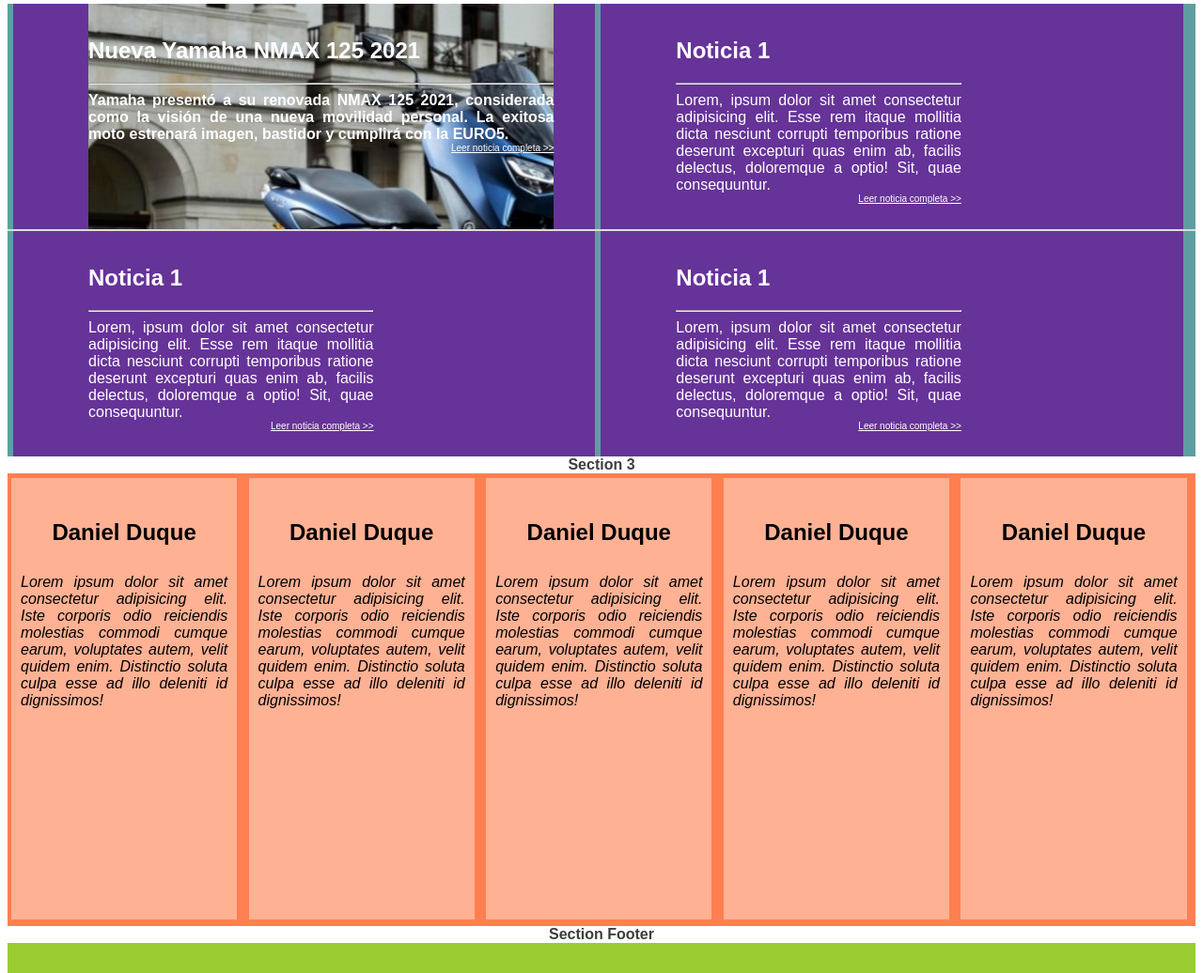
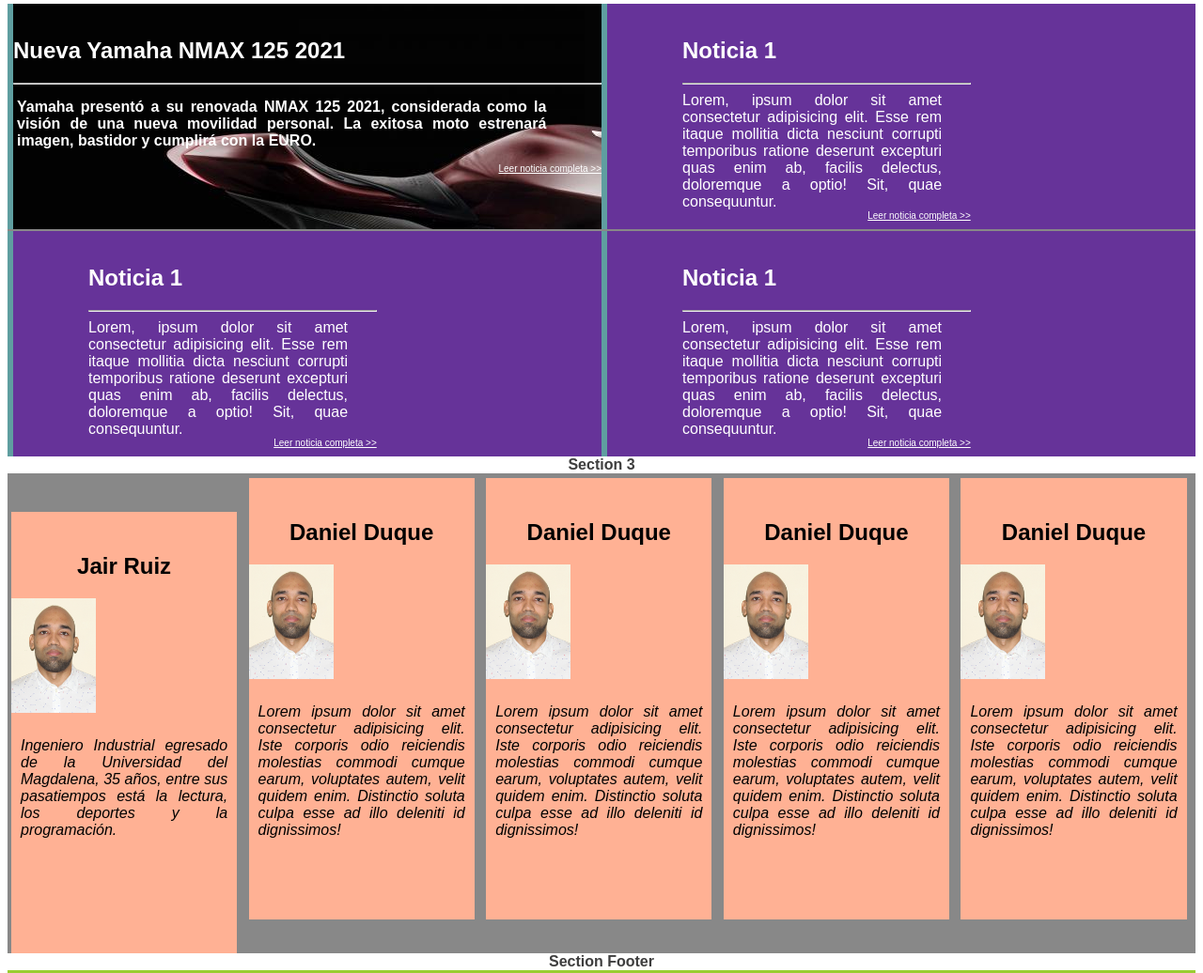
Before and after one commit to Team-58/semana-1-58, a website: page src/index.html in a window 1280 px wide. Shown: the part 849-1885 px from the top of the page at 94% size. Drawn offline with Linux system fonts and the light colour scheme.

Commit message:
cambio 2

```diff
--- a/src/index.html
+++ b/src/index.html
@@ -23,13 +23,13 @@
                             <a href="#" class="main-menu__link">Inicio</a>
                         </li>
                         <li class="item">
-                            <a href="#" class="main-menu__link">Servicios</a>
+                            <a href="#services" class="main-menu__link">Servicios</a>
                         </li>
                         <li class="item">
-                            <a href="#" class="main-menu__link">Noticias</a>
+                            <a href="#news" class="main-menu__link">Noticias</a>
                         </li>
                         <li class="item">
-                            <a href="#" class="main-menu__link">Equipo</a>
+                            <a href="#team" class="main-menu__link">Equipo</a>
                         </li>
                     </ul>
                 </nav>
@@ -39,7 +39,7 @@
             </div>
 
         </div>
-        <div class="services">
+        <div id="services">
             <div class="col-3">
                 <p>
                     <i class="fas fa-ambulance" style="font-size:200px"></i>
@@ -91,23 +91,21 @@
             </div>
         </div>
 
-        <div class="section-2">
+        <div id="news">
             <p class="section-text">Section 2</p>
             <div class="section-news">
 
                 <div class="news">
                     <div class="news-data">
-                        <div class="news-image">
-                            <i class="fas fa-ambulance news-logo" style="font-size:150px"></i>
-                        </div>
+
                         <div class="news-text1">
 
                             <h2 class="news-title">Nueva Yamaha NMAX 125 2021</h2>
                             <hr>
-                            <p class="news-info" style="margin:0; padding:0;"> <b>Yamaha presentó a su renovada NMAX 125 2021,
+                            <p class="news-info" style="margin:10; padding:0;"> <b>Yamaha presentó a su renovada NMAX 125 2021,
                                 considerada como la visión de una nueva movilidad personal. La exitosa moto estrenará imagen,
-                                bastidor y cumplirá con la EURO5.</b> </p>
-                            <span class="news-url"><a href="#">Leer noticia completa >></a></span>
+                                bastidor y cumplirá con la EURO.</b> </p>
+                            <span class="news-url"><a href="https://www.elcarrocolombiano.com/dos-ruedas/yamaha-nmax-125-2021-ahora-mas-tecnologica-y-eficiente/">Leer noticia completa >></a></span>
 
                         </div>
                     </div>
@@ -157,8 +155,26 @@
 
         </div>
 
-        <div class="section-3">
+        <div id="team">
             <p class="section-text">Section 3</p>
+            <div class="col-5">
+                    <p>
+
+                        <i class="fas fa-ambulance" style="font-size:150px"></i>
+                    </p>
+                    <div class="service-content">
+
+                        <h2>
+                            Jair Ruiz
+                        </h2>
+
+                           <div class="contenedorfoto"><div class="foto"></div></div>
+                        <p class="service-text memebers">
+                            Ingeniero Industrial egresado de la Universidad del Magdalena, 35 años, entre sus pasatiempos está la lectura, los deportes y la programación.
+                        </p>
+
+                    </div>
+                </div>
             <div class="col-5">
                     <p>
 
@@ -169,6 +185,7 @@
                         <h2>
                             Daniel Duque
                         </h2>
+                        <div class="foto"></div>
                         <p class="service-text memebers">
                             Lorem ipsum dolor sit amet consectetur adipisicing elit. Iste corporis odio reiciendis molestias commodi cumque earum, voluptates
                             autem, velit quidem enim. Distinctio soluta culpa esse ad illo deleniti id dignissimos!
@@ -185,6 +202,7 @@
                         <h2>
                             Daniel Duque
                         </h2>
+                        <div class="foto"></div>
                         <p class="service-text memebers">
                             Lorem ipsum dolor sit amet consectetur adipisicing elit. Iste corporis odio reiciendis molestias commodi cumque earum, voluptates
                             autem, velit quidem enim. Distinctio soluta culpa esse ad illo deleniti id dignissimos!
@@ -201,6 +219,7 @@
                         <h2>
                             Daniel Duque
                         </h2>
+                        <div class="foto"></div>
                         <p class="service-text memebers">
                             Lorem ipsum dolor sit amet consectetur adipisicing elit. Iste corporis odio reiciendis molestias commodi cumque earum, voluptates
                             autem, velit quidem enim. Distinctio soluta culpa esse ad illo deleniti id dignissimos!
@@ -217,22 +236,7 @@
                         <h2>
                             Daniel Duque
                         </h2>
-                        <p class="service-text memebers">
-                            Lorem ipsum dolor sit amet consectetur adipisicing elit. Iste corporis odio reiciendis molestias commodi cumque earum, voluptates
-                            autem, velit quidem enim. Distinctio soluta culpa esse ad illo deleniti id dignissimos!
-                        </p>
-                    </div>
-                </div>
-            <div class="col-5">
-                    <p>
-
-                        <i class="fas fa-ambulance" style="font-size:150px"></i>
-                    </p>
-                    <div class="service-content">
-
-                        <h2>
-                            Daniel Duque
-                        </h2>
+                        <div class="foto"></div>
                         <p class="service-text memebers">
                             Lorem ipsum dolor sit amet consectetur adipisicing elit. Iste corporis odio reiciendis molestias commodi cumque earum, voluptates
                             autem, velit quidem enim. Distinctio soluta culpa esse ad illo deleniti id dignissimos!
--- a/src/style.css
+++ b/src/style.css
@@ -84,9 +84,9 @@
 
 }
 
-.section-2{
+#new{
     height: 500px;
-    background-color: gainsboro;
+    background-color: rgb(221, 24, 24);
 }
 
 .section-3{
@@ -113,7 +113,7 @@
 .col-3{
     width: 33.08%;
     height: 470px;
-    background-color: aquamarine;
+    background-color: rgb(80, 82, 81);
     display: inline-block;
     padding: -15px;
     margin-top: 5px;
@@ -128,13 +128,38 @@
     background-color: rgb(255, 177, 148);
 }
 .news-text1{
-    background-image: url("yamaha.jpg");
+    background-image: url("moto.jpg");
     color:white;
     text-align: justify;
-    width: 80%;
+    width: 100%;
     padding: 1em 0;
 }
 
+.contenedorfoto{
+
+    background-position: center;
+       text-align: center;
+ color: black;
+
+
+}
+.foto{
+    background-image: url("IMG_0394.jpg");
+    background-size: 100% 100% ;
+    background-position: center;
+    color:white;
+    text-align: center;
+    width: 90px;
+    height:90px ;
+    padding: 1em 0;
+
+}
+
+.news-info{
+    width: 90%;
+    text-align: justify;
+    margin: 15px 4px 15px;
+}
 .service-content{
     padding: 0.5em 0;
 
@@ -166,7 +191,7 @@
 }
 
 .news-data{
-    width: 49%;
+    width: 100%;
     height: 100%;
     background-color: rebeccapurple;
     display: -webkit-inline-box;
```
Also changed, not shown: src/IMG_0394.JPG (added), src/moto.jpg (added).
